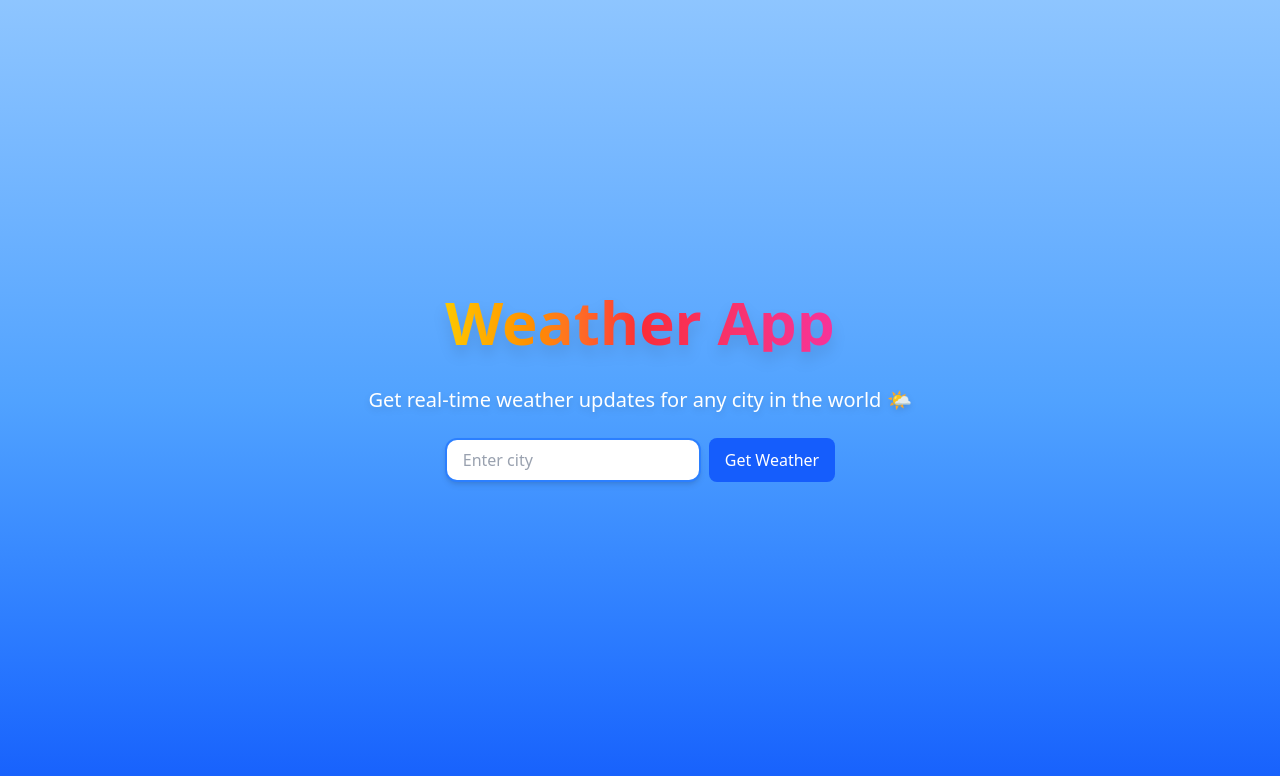
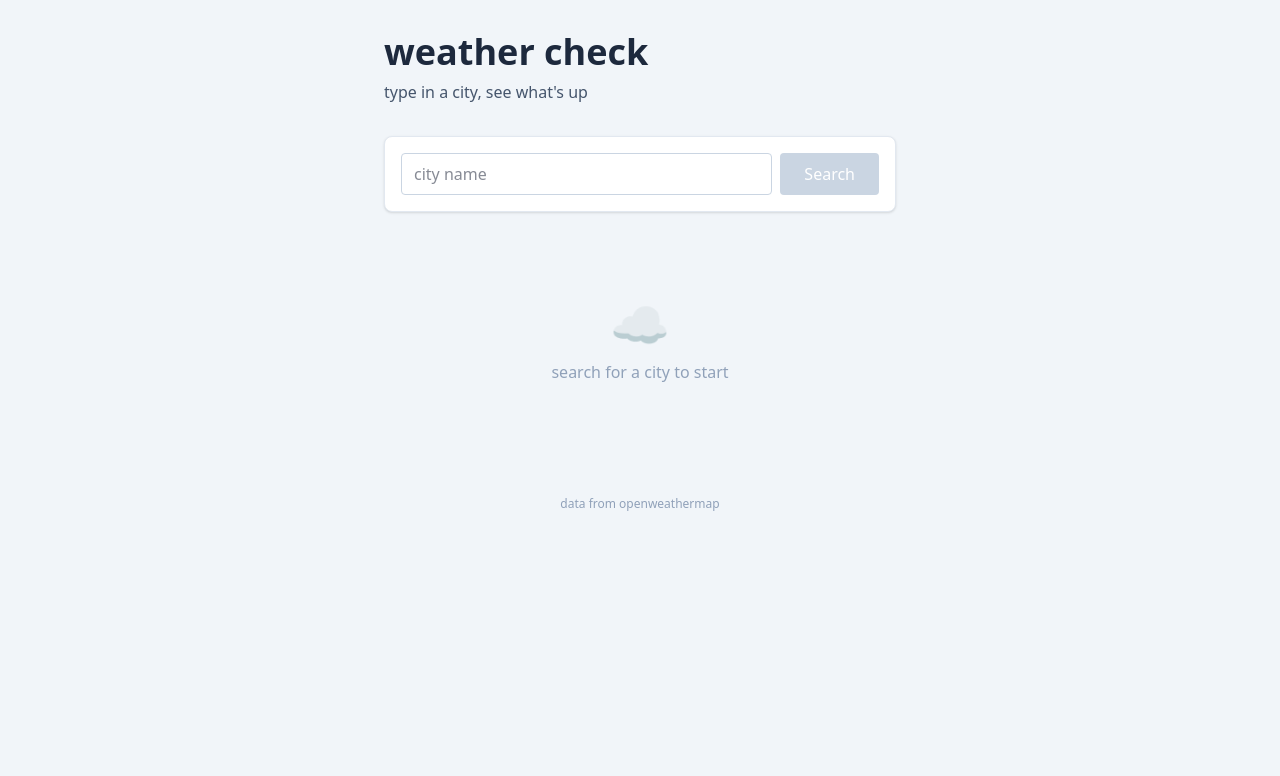
Before and after one commit to Parvesh-ops/Weather-App, a React (Vite) app: page / in a window 1280 px wide. Shown: the top 776 px of the page. Built offline with nearby package versions, Linux system fonts and the light colour scheme.

Commit message:
adding types and build Weather app

```diff
--- a/src/App.tsx
+++ b/src/App.tsx
@@ -7,16 +7,16 @@ const App = () => {
   const [city, setCity] = useState<string>("")
   const [weather, setWeather] = useState<WeatherData | null>(null)
   const [loading, setLoading] = useState<boolean>(false)
-  const [error, setError] = useState<boolean>(false)
+  const [error, setError] = useState<string>("")
 
   const getWeather = async () => {
-    if (!city) return
+    if (!city.trim()) return
 
     const API_KEY = import.meta.env.VITE_WEATHER_API_KEY as string
 
     try {
       setLoading(true)
-      setError(false)
+      setError("")
 
       const response = await axios.get(
         "https://api.openweathermap.org/data/2.5/weather",
@@ -28,55 +28,90 @@ const App = () => {
           },
         }
       )
+      console.log(response.data)
+
       setWeather(response.data)
 
     } catch (error) {
       console.error("Failed to fetch data", error)
+      setError("City not found. Please try again.")
+      setWeather(null)
     } finally {
       setLoading(false)
     }
   }
 
+  const handleKeyPress = (e: React.KeyboardEvent<HTMLInputElement>) => {
+    if (e.key === 'Enter') {
+      getWeather()
+    }
+  }
+
   return (
-    <div className="min-h-screen bg-linear-to-b from-blue-300 via-blue-400 to-blue-600 flex flex-col items-center justify-center p-6">
-      <h1 className="text-5xl md:text-6xl font-extrabold text-transparent bg-clip-text bg-linear-to-r from-yellow-400 via-red-500 to-pink-500 mb-8 drop-shadow-xl animate-bounce">
-        Weather App
+    <div className="min-h-screen bg-slate-100 py-8 px-4">
+      <div className="max-w-lg mx-auto">
+        {/* Header */}
+        <div className="mb-8">
+          <h1 className="text-4xl font-bold text-slate-800 mb-2">
+            weather check
           </h1>
+          <p className="text-slate-600">
+            type in a city, see what's up
+          </p>
+        </div>
 
-      <p className="text-white text-lg md:text-xl mb-6 text-center drop-shadow-md">
-        Get real-time weather updates for any city in the world 🌤️
-      </p>
-
-      <div className="flex space-x-2 mb-6">
+        {/* Search Box */}
+        <div className="bg-white rounded-lg shadow-sm border border-slate-200 p-4 mb-6">
+          <div className="flex gap-2">
             <input
               type="text"
-          placeholder="Enter city"
+              placeholder="city name"
               value={city}
               onChange={(e) => setCity(e.target.value)}
-          className="w-64 px-4 py-2 rounded-xl border-2 border-blue-500 bg-white text-black placeholder-gray-400 shadow-md focus:outline-none focus:ring-2 focus:ring-blue-400"
+              onKeyPress={handleKeyPress}
+              className="flex-1 px-3 py-2 border border-slate-300 rounded focus:outline-none focus:border-blue-500 text-slate-900"
             />
 
             <button
               onClick={getWeather}
-          className="bg-blue-600 text-white px-4 py-2 rounded-lg hover:bg-blue-700 transition"
+              disabled={loading || !city.trim()}
+              className="px-6 py-2 bg-blue-600 text-white rounded hover:bg-blue-700 disabled:bg-slate-300 disabled:cursor-not-allowed transition-colors"
             >
-          Get Weather
+              {loading ? "..." : "Search"}
             </button>
           </div>
 
-      {loading && (
-        <p className="text-white font-semibold animate-pulse">
-          Loading...
-        </p>
+          {/* Error Message */}
+          {error && (
+            <div className="mt-3 text-red-600 text-sm">
+              {error}
+            </div>
+          )}
+        </div>
+
+        {/* Weather Card */}
+        {weather && <WeatherCard weather={weather} />}
+
+        {/* Loading state */}
+        {loading && !weather && (
+          <div className="text-center py-12 text-slate-500">
+            loading weather...
+          </div>
         )}
 
-      {error && (
-        <p className="text-red-600 font-semibold">
-          Error: Failed to fetch data
-        </p>
+        {/* Empty state */}
+        {!weather && !loading && !error && (
+          <div className="text-center py-16 text-slate-400">
+            <div className="text-5xl mb-3">☁️</div>
+            <p>search for a city to start</p>
+          </div>
         )}
+      </div>
 
-      {weather && <WeatherCard weather={weather} />}
+      {/* Footer */}
+      <div className="text-center mt-12 text-slate-400 text-xs">
+        data from openweathermap
+      </div>
     </div>
   )
 }
--- a/src/components/WeatherCard.tsx
+++ b/src/components/WeatherCard.tsx
@@ -1,4 +1,3 @@
-
 import type { WeatherData } from "../types/weather"
 
 interface WeatherProps {
@@ -6,33 +5,48 @@ interface WeatherProps {
 }
 
 const WeatherCard = ({ weather }: WeatherProps) => {
+  // Get weather icon from OpenWeatherMap
+  const iconUrl = `https://openweathermap.org/img/wn/${weather.weather[0].icon}@4x.png`
+
   return (
-    <div className="bg-white bg-opacity-80 backdrop-blur-md rounded-xl shadow-lg p-6 w-80 text-center">
-      <h2 className="text-2xl font-bold mb-2">
-        {weather.name}, {weather.sys.country}
-      </h2>
+    <div className="bg-white rounded-lg shadow border border-slate-200 p-6">
+      {/* Location */}
+      <div className="mb-4">
+        <h2 className="text-2xl font-bold text-slate-800">
+          {weather.name}, {weather.sys.country}
+        </h2>
+      </div>
 
-      {/* Weather Icon */}
-      <img
-        src={`https://openweathermap.org/img/wn/${weather.weather[0].icon}@2x.png`}
-        alt={weather.weather[0].description}
-        className="mx-auto mb-2"
-      />
+      {/* Main weather info */}
+      <div className="flex items-start justify-between mb-6">
+        <div>
+          <div className="text-6xl font-bold text-slate-900 mb-1">
+            {Math.round(weather.main.temp)}°
+          </div>
+          <p className="text-lg text-slate-600 capitalize">
+            {weather.weather[0].description}
+          </p>
+          <p className="text-sm text-slate-500 mt-1">
+            feels like {Math.round(weather.main.feels_like)}°
+          </p>
+        </div>
 
-      {/* Temperature */}
-      <p className="text-lg">
-        Temperature: <span className="font-semibold">{weather.main.temp}°C</span>
-      </p>
+        <img
+          src={iconUrl}
+          alt={weather.weather[0].description}
+          className="w-24 h-24 -mt-2"
+        />
+      </div>
 
       {/* Humidity */}
-      <p className="text-lg">
-        Humidity: <span className="font-semibold">{weather.main.humidity}%</span>
-      </p>
-
-      {/* Weather Description */}
-      <p className="text-lg capitalize">
-        Weather: <span className="font-semibold">{weather.weather[0].description}</span>
-      </p>
+      <div className="pt-4 border-t border-slate-200">
+        <div className="flex justify-between items-center">
+          <span className="text-slate-600">humidity</span>
+          <span className="text-lg font-semibold text-slate-800">
+            {weather.main.humidity}%
+          </span>
+        </div>
+      </div>
     </div>
   )
 }
--- a/src/types/weather.ts
+++ b/src/types/weather.ts
@@ -3,6 +3,7 @@ export interface WeatherData {
     main: {
         temp: number
         humidity: number
+        feels_like: number
     }
     sys: {
         country: string
```
Lines whose indentation alone changed are shown as unchanged.
